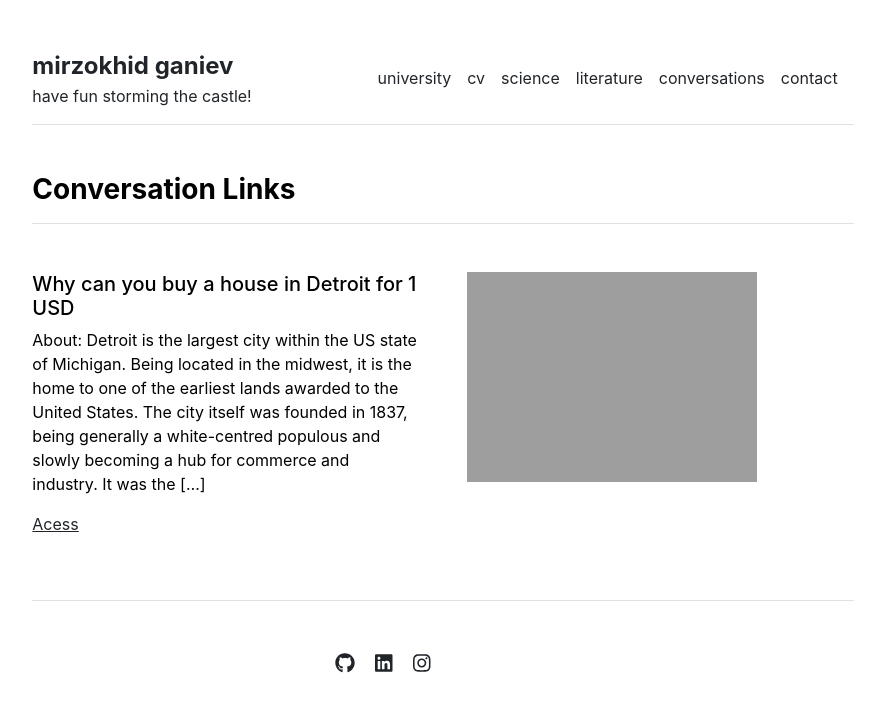
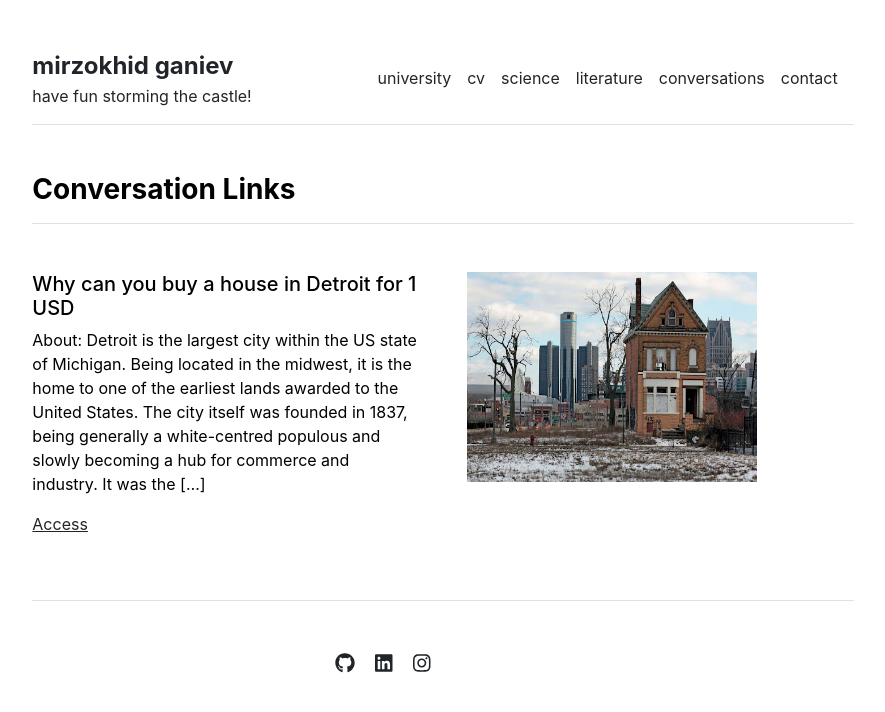
Before and after one commit to Mirzokhid/mirzokhid.github.io, a Jekyll site: the page built from conversations.md, in a window 1280 px wide. Shown: the top 712 px of the page, without its empty margins (197-1082 px from the left). Built offline with Jekyll 4.4.1, drawn with Linux system fonts in a browser that asks for light colours.

Commit message:
Update conversations.html

```diff
--- a/_layouts/conversations.html
+++ b/_layouts/conversations.html
@@ -10,10 +10,10 @@ layout: default
     <div class="col-md-6">
       <h5>{{ x.name }}</h5>
       <p>About: {{ x.description }}</p>
-      <p><a href="{{ site.github.url }}/conversations/{{ x.url }}">Acess</a></p>
+      <p><a href="{{ site.github.url }}/conversations/{{ x.url }}">Access</a></p>
     </div>
     <div class="col-md-6">
-        <img src="{{ site.github.url }}/conversations/convo_1/{{ x.image }}" alt="-" width="75%" height="75%">
+        <img src="{{ site.github.url }}/conversations/convo_1/{{ x.image }}.jpg" alt="-" width="75%" height="75%">
     </div>
   {% endfor %}
 </div>
```
